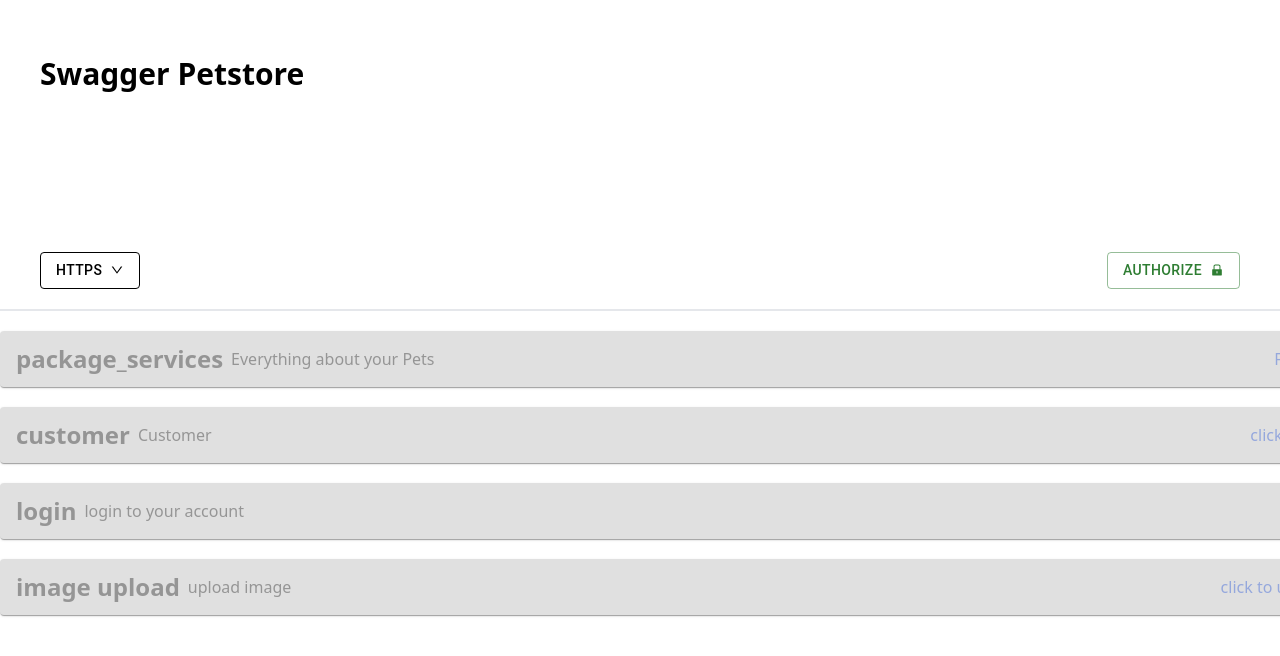
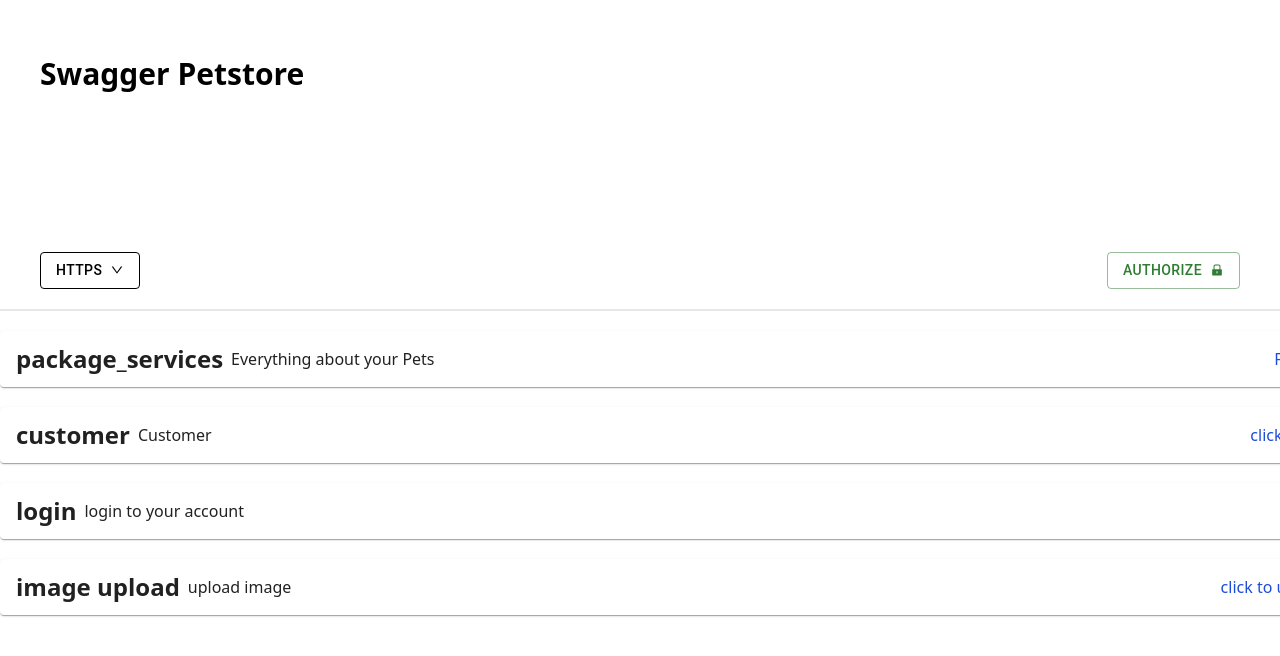
Before and after one commit to ThienSimp03/pr-1-swagger, a React (Create React App) app: page / in a window 1280 px wide. Shown: the top 656 px of the page. Built offline with nearby package versions, Linux system fonts and the light colour scheme.

Commit message:
fix logic auth

```diff
--- a/src/components/ApiComponent/ApiComponent.tsx
+++ b/src/components/ApiComponent/ApiComponent.tsx
@@ -1,4 +1,4 @@
-import { useContext } from 'react'
+// import { useContext } from 'react'
 import Accordion from '@mui/material/Accordion'
 import AccordionSummary from '@mui/material/AccordionSummary'
 import AccordionDetails from '@mui/material/AccordionDetails'
@@ -6,8 +6,8 @@ import AccordionDetails from '@mui/material/AccordionDetails'
 import ExpandMoreIcon from '@mui/icons-material/ExpandMore'
 import { createTheme, ThemeProvider } from '@mui/material/styles'
 
-import { UserAuthorizedContext } from 'src/App'
-import { UserAuthorizedContextType } from 'src/types/UserAuthorizedContextType'
+// import { UserAuthorizedContext } from 'src/App'
+// import { UserAuthorizedContextType } from 'src/types/UserAuthorizedContextType'
 import { ComponentApi } from 'src/types/TypeComponentsApi'
 import Method from '../MethodApi'
 
@@ -34,12 +34,16 @@ type Props = {
 
 export default function ApiComponents(props: Props) {
     const { name, description, title, methods } = props.value
-    const authorize = useContext(UserAuthorizedContext) as UserAuthorizedContextType
+    // const authorize = useContext(UserAuthorizedContext) as UserAuthorizedContextType
     return (
         <div className='mb-5'>
             <ThemeProvider theme={theme}>
-                <Accordion disabled={authorize.authorize === '' ? true : false}>
-                    <AccordionSummary expandIcon={<ExpandMoreIcon />} aria-controls='panel1a-content' id='panel1a-header'>
+                <Accordion>
+                    <AccordionSummary
+                        expandIcon={<ExpandMoreIcon />}
+                        aria-controls='panel1a-content'
+                        id='panel1a-header'
+                    >
                         <div className='flex justify-between w-full'>
                             <div className='flex flex-row items-center justify-between gap-2'>
                                 <span className='text-2xl font-bold'>{name}</span>
--- a/src/components/Header/Header.tsx
+++ b/src/components/Header/Header.tsx
@@ -77,11 +77,15 @@ export default function Header() {
                                 <DialogContent>
                                     <DialogContentText className='grid grid-cols-1 gap-2 px-5 pt-5 border-t border-solid min-w-[522px]'>
                                         <div className='text-lg font-bold'>api_key (apiKey)</div>
-                    {authorize.authorize !== '' && <div className='text-xs font-extrabold'>Authorized</div>}
+                                        {authorize.authorize !== '' && (
+                                            <div className='text-xs font-extrabold'>Authorized</div>
+                                        )}
                                         <div className='text-xs'>Name: api_key</div>
                                         <div className='text-xs'>In: header</div>
                                         <div>
-                      <div className='text-xs font-bold '>Value: {hideToken(authorize.authorize)}</div>
+                                            <div className='text-xs font-bold overflow-auto'>
+                                                Value: {hideToken(authorize.authorize)}
+                                            </div>
                                             {authorize.authorize === '' && (
                                                 <input
                                                     type='text'
--- a/src/components/MethodApi/MethodApi.tsx
+++ b/src/components/MethodApi/MethodApi.tsx
@@ -100,7 +100,7 @@ export default function Method(props: Props) {
     }
     return (
         <div>
-            <Accordion disabled={authorize.authorize === '' ? true : false}>
+            <Accordion>
                 <AccordionSummary expandIcon={<ExpandMoreIcon />} aria-controls='panel1a-content' id='panel1a-header'>
                     <div className='flex flex-row items-center justify-between gap-2'>
                         <div>
```
Also changed, not shown: 2 other files (tests, documents, lock files or other folders). Lines whose indentation alone changed are shown as unchanged.
